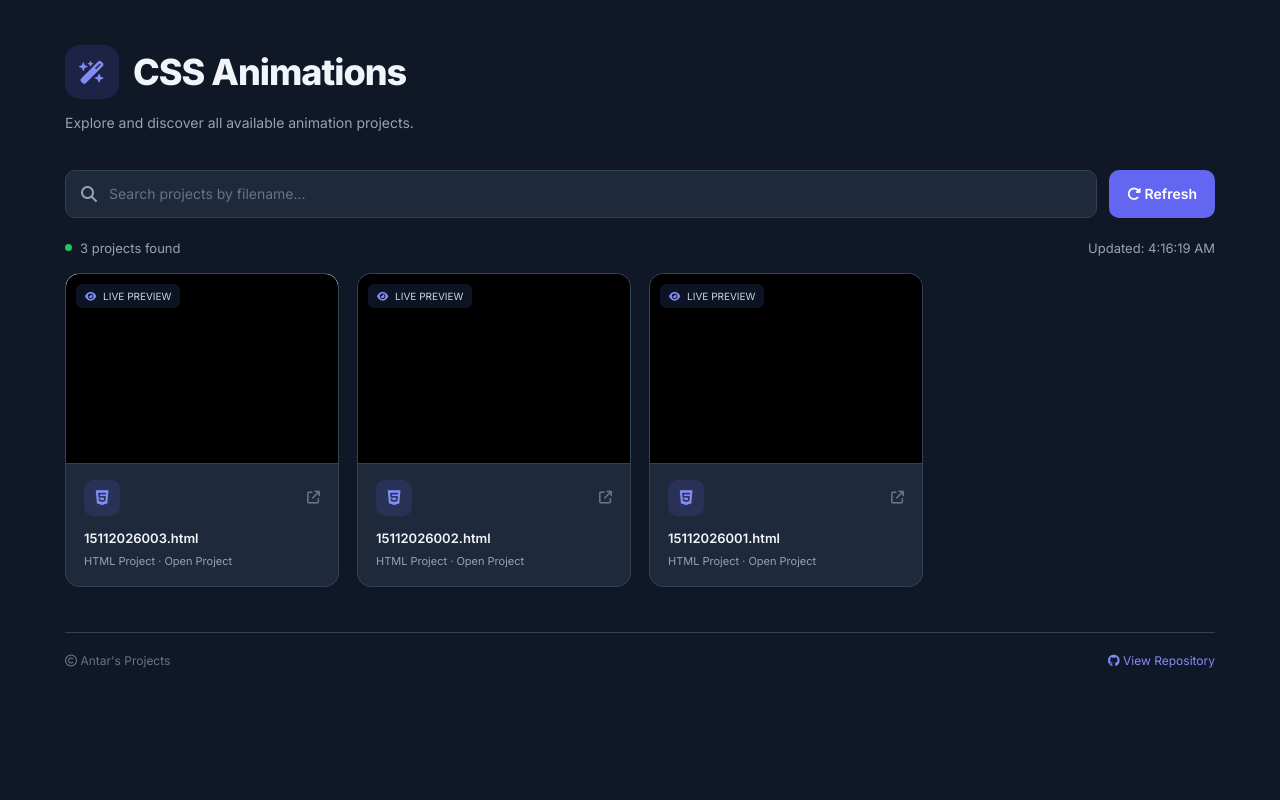
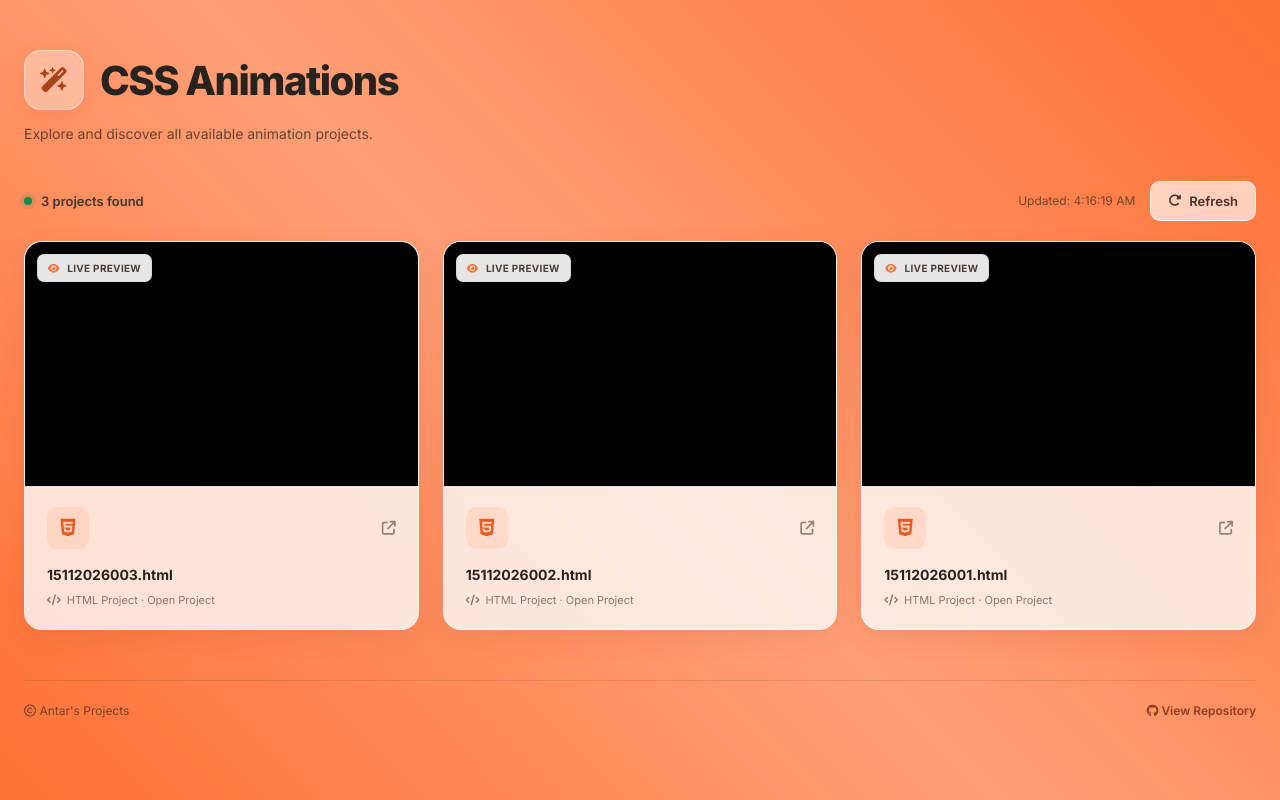
Before and after one commit to antargfx/antargfx.github.io, a plain HTML site: page animation-css/index.html in a window 1280 px wide. Drawn offline with Linux system fonts and the light colour scheme.

Commit message:
Update index.html

```diff
--- a/animation-css/index.html
+++ b/animation-css/index.html
@@ -1,10 +1,11 @@
 
 <!DOCTYPE html>
 <html lang="en">
+
 <head>
   <meta charset="UTF-8">
   <meta name="viewport" content="width=device-width, initial-scale=1.0">
-  <meta name="theme-color" content="#101827">
+  <meta name="theme-color" content="#FF7033">
 
   <title>CSS Animations | Antar's Projects</title>
 
@@ -18,17 +19,13 @@
 
   <style>
     :root {
-      --bg: #101827;
-      --card: #1e293b;
-      --card-hover: #263449;
-      --primary: #6366f1;
-      --primary-hover: #4f46e5;
-      --text: #f1f5f9;
-      --muted: #94a3b8;
-      --border: #334155;
-      --success: #22c55e;
-      --danger: #f87171;
-      --radius: 14px;
+      --ink: #252525;
+      --muted: #777777;
+      --primary: #FF7033;
+      --primary-dark: #e85b20;
+      --border: rgba(50, 40, 30, .10);
+      --card-bg: rgba(255, 255, 255, .78);
+      --radius: 18px;
     }
 
     * {
@@ -37,20 +34,35 @@
       box-sizing: border-box;
     }
 
-    body {
-      font-family: 'Inter', sans-serif;
-      background: var(--bg);
-      color: var(--text);
-      min-height: 100vh;
-      padding: 45px 20px;
+    html {
+      font-family: Inter, ui-sans-serif, system-ui, -apple-system,
+        BlinkMacSystemFont, "Segoe UI", sans-serif;
+      color: var(--ink);
+      background-color: #FF7033;
+      background-image: linear-gradient(
+        45deg,
+        rgba(255,112,51,.05) 0%,
+        rgba(255,255,255,.33) 48%,
+        rgba(255,112,51,.04) 100%
+      );
+      background-repeat: no-repeat;
+      background-attachment: fixed;
+      background-size: 100% 100%;
+      min-height: 100%;
     }
 
-    button, input {
+    body {
+      min-height: 100vh;
+      padding: 50px 24px;
+      background: transparent;
+    }
+
+    button {
       font: inherit;
     }
 
     .container {
-      max-width: 1150px;
+      max-width: 1400px;
       width: 100%;
       margin: auto;
     }
@@ -64,128 +76,103 @@
     .header-top {
       display: flex;
       align-items: center;
-      gap: 14px;
+      gap: 16px;
       margin-bottom: 12px;
     }
 
     .header-icon {
-      width: 54px;
-      height: 54px;
+      width: 60px;
+      height: 60px;
       display: grid;
       place-items: center;
-      background: rgba(99,102,241,.15);
-      color: #818cf8;
-      border-radius: 15px;
-      font-size: 23px;
+      background: rgba(255,255,255,.35);
+      color: #a9431b;
+      border: 1px solid rgba(255,255,255,.45);
+      border-radius: 17px;
+      font-size: 25px;
+      box-shadow: 0 5px 20px rgba(120,50,20,.08);
     }
 
     .header h1 {
-      font-size: clamp(25px,5vw,36px);
+      font-size: clamp(27px, 5vw, 40px);
       font-weight: 800;
-      letter-spacing: -1px;
+      letter-spacing: -1.5px;
+      color: #29231f;
     }
 
     .header p {
-      color: var(--muted);
+      color: rgba(41,35,31,.72);
       font-size: 14px;
       line-height: 1.7;
     }
 
-    /* TOOLBAR */
-
-    .toolbar {
-      display: flex;
-      gap: 12px;
-      margin-bottom: 22px;
-    }
-
-    .search-box {
-      position: relative;
-      flex: 1;
-    }
-
-    .search-box i {
-      position: absolute;
-      left: 16px;
-      top: 50%;
-      transform: translateY(-50%);
-      color: var(--muted);
-      pointer-events: none;
-    }
-
-    #search {
-      width: 100%;
-      height: 48px;
-      padding: 0 15px 0 43px;
-      background: var(--card);
-      border: 1px solid var(--border);
-      border-radius: 10px;
-      outline: none;
-      color: white;
-      font-size: 14px;
-    }
-
-    #search:focus {
-      border-color: var(--primary);
-    }
-
-    #search::placeholder {
-      color: #64748b;
-    }
-
-    #refresh {
-      height: 48px;
-      padding: 0 18px;
-      border: none;
-      border-radius: 10px;
-      background: var(--primary);
-      color: white;
-      cursor: pointer;
-      font-size: 14px;
-      font-weight: 600;
-    }
-
-    #refresh:hover {
-      background: var(--primary-hover);
-    }
-
-    #refresh:disabled {
-      opacity: .6;
-      cursor: wait;
-    }
-
-    /* INFO */
+    /* INFO BAR */
 
     .info {
       display: flex;
       justify-content: space-between;
       align-items: center;
       flex-wrap: wrap;
-      gap: 10px;
-      margin-bottom: 17px;
-      color: var(--muted);
-      font-size: 13px;
+      gap: 12px;
+      margin-bottom: 20px;
     }
 
     .info-left {
       display: flex;
       align-items: center;
-      gap: 8px;
+      gap: 9px;
+      font-size: 13px;
+      font-weight: 600;
+      color: #45352c;
     }
 
     .status-dot {
-      width: 7px;
-      height: 7px;
+      width: 8px;
+      height: 8px;
       border-radius: 50%;
-      background: var(--success);
+      background: #16894c;
+      box-shadow: 0 0 0 4px rgba(22,137,76,.12);
     }
 
-    /* GRID */
+    #lastUpdated {
+      font-size: 12px;
+      color: rgba(41,35,31,.65);
+    }
+
+    /* REFRESH BUTTON */
+
+    .refresh-btn {
+      display: inline-flex;
+      align-items: center;
+      gap: 8px;
+      padding: 11px 17px;
+      background: rgba(255,255,255,.65);
+      color: #4b3024;
+      border: 1px solid rgba(255,255,255,.75);
+      border-radius: 10px;
+      cursor: pointer;
+      font-size: 13px;
+      font-weight: 600;
+      transition: .2s;
+    }
+
+    .refresh-btn:hover {
+      background: white;
+      transform: translateY(-2px);
+      box-shadow: 0 5px 15px rgba(100,40,15,.08);
+    }
+
+    .refresh-btn:disabled {
+      opacity: .6;
+      cursor: wait;
+    }
+
+    /* PROJECT GRID */
 
     .file-grid {
       display: grid;
-      grid-template-columns: repeat(auto-fill, minmax(250px, 1fr));
-      gap: 18px;
+      grid-template-columns: repeat(3, minmax(0, 1fr));
+      gap: 24px;
     }
 
     /* PROJECT CARD */
@@ -196,18 +183,19 @@
       min-width: 0;
       overflow: hidden;
       text-decoration: none;
-      color: var(--text);
-      background: var(--card);
-      border: 1px solid var(--border);
+      color: var(--ink);
+      background: var(--card-bg);
+      border: 1px solid rgba(255,255,255,.65);
       border-radius: var(--radius);
-      transition: .25s ease;
+      box-shadow: 0 8px 28px rgba(95,44,20,.09);
+      backdrop-filter: blur(12px);
+      -webkit-backdrop-filter: blur(12px);
+      transition: transform .25s ease, box-shadow .25s ease;
     }
 
     .file-card:hover {
-      transform: translateY(-4px);
-      border-color: var(--primary);
-      background: var(--card-hover);
-      box-shadow: 0 12px 30px rgba(0,0,0,.2);
+      transform: translateY(-6px);
+      box-shadow: 0 16px 38px rgba(95,44,20,.17);
     }
 
     /* LIVE PREVIEW */
@@ -215,124 +203,121 @@
     .preview-container {
       position: relative;
       width: 100%;
-      height: 190px;
+      height: 245px;
       overflow: hidden;
-      background: #e2e8f0;
-      border-bottom: 1px solid var(--border);
+      background: #f1f1f1;
+      border-bottom: 1px solid rgba(0,0,0,.07);
     }
 
     .preview-frame {
       display: block;
       width: 100%;
       height: 100%;
-      border: 0;
+      border: none;
       background: white;
       pointer-events: none;
     }
 
-    .preview-loading {
+    .preview-label {
+      position: absolute;
+      top: 12px;
+      left: 12px;
+      z-index: 2;
+      padding: 7px 10px;
+      background: rgba(255,255,255,.9);
+      color: #4c4038;
+      border: 1px solid rgba(0,0,0,.06);
+      border-radius: 7px;
+      font-size: 10px;
+      font-weight: 700;
+      letter-spacing: .3px;
+      pointer-events: none;
+      box-shadow: 0 2px 8px rgba(0,0,0,.06);
+    }
+
+    .preview-label i {
+      color: var(--primary);
+      margin-right: 5px;
+    }
+
+    .preview-loading,
+    .preview-failed {
       position: absolute;
       inset: 0;
       display: grid;
       place-items: center;
-      background: #1e293b;
-      color: #94a3b8;
-      font-size: 12px;
-      pointer-events: none;
-      transition: opacity .3s;
-    }
-
-    .preview-loading i {
-      font-size: 23px;
-      margin-bottom: 8px;
-      display: block;
-    }
-
-    .preview-loading.hidden {
-      opacity: 0;
-    }
-
-    .preview-label {
-      position: absolute;
-      top: 10px;
-      left: 10px;
-      background: rgba(15,23,42,.85);
-      color: #cbd5e1;
-      padding: 6px 9px;
-      border-radius: 6px;
-      font-size: 10px;
-      z-index: 2;
-      pointer-events: none;
-    }
-
-    .preview-label i {
-      color: #818cf8;
-      margin-right: 4px;
-    }
-
-    .preview-failed {
-      position: absolute;
-      inset: 0;
-      display: none;
-      place-items: center;
-      color: #94a3b8;
-      background: #1e293b;
+      background: #fff9f5;
+      color: #9b7967;
       font-size: 12px;
       text-align: center;
       pointer-events: none;
     }
 
+    .preview-loading i,
     .preview-failed i {
       display: block;
       font-size: 25px;
       margin-bottom: 10px;
+      color: var(--primary);
     }
 
-    /* CARD DETAILS */
+    .preview-loading.hidden {
+      display: none;
+    }
+
+    .preview-failed {
+      display: none;
+    }
+
+    /* PROJECT DETAILS */
 
     .file-details {
-      padding: 16px 18px 18px;
+      padding: 20px 22px 22px;
     }
 
     .file-card-top {
       display: flex;
+      justify-content: space-between;
       align-items: center;
-      justify-content: space-between;
-      margin-bottom: 13px;
+      margin-bottom: 15px;
     }
 
     .file-icon {
-      width: 36px;
-      height: 36px;
+      width: 42px;
+      height: 42px;
       display: grid;
       place-items: center;
-      background: rgba(99,102,241,.15);
-      color: #818cf8;
-      border-radius: 9px;
-      font-size: 17px;
+      background: rgba(255,112,51,.12);
+      color: #e75c24;
+      border-radius: 11px;
+      font-size: 20px;
     }
 
     .open-icon {
-      color: #64748b;
-      font-size: 13px;
+      color: #9a8173;
+      font-size: 14px;
       transition: .2s;
     }
 
     .file-card:hover .open-icon {
-      color: #a5b4fc;
-      transform: translate(2px,-2px);
+      color: var(--primary-dark);
+      transform: translate(3px,-3px);
     }
 
     .file-name {
-      font-size: 13px;
-      font-weight: 600;
-      line-height: 1.5;
+      font-size: 14px;
+      font-weight: 700;
+      line-height: 1.6;
       overflow-wrap: anywhere;
+      color: #29231f;
     }
 
     .file-type {
-      margin-top: 6px;
-      color: var(--muted);
+      display: flex;
+      align-items: center;
+      gap: 6px;
+      margin-top: 7px;
+      color: #8b7669;
       font-size: 11px;
     }
 
@@ -341,24 +326,25 @@
     .status {
       grid-column: 1 / -1;
       text-align: center;
-      padding: 65px 15px;
-      color: var(--muted);
-      background: var(--card);
-      border: 1px solid var(--border);
+      padding: 75px 20px;
+      color: #80675a;
+      background: rgba(255,255,255,.65);
+      border: 1px solid rgba(255,255,255,.7);
       border-radius: var(--radius);
+      box-shadow: 0 8px 28px rgba(95,44,20,.06);
     }
 
     .status > i {
-      font-size: 30px;
+      font-size: 34px;
       margin-bottom: 18px;
       display: block;
-      color: #818cf8;
+      color: var(--primary-dark);
     }
 
     .status h3 {
-      color: var(--text);
-      font-size: 16px;
-      margin-bottom: 8px;
+      color: #29231f;
+      font-size: 17px;
+      margin-bottom: 9px;
     }
 
     .status p {
@@ -368,88 +354,82 @@
     }
 
     .error-text {
-      color: var(--danger);
+      color: #c0392b;
     }
 
     .retry-btn {
       margin-top: 18px;
-      padding: 10px 17px;
+      padding: 11px 18px;
       background: var(--primary);
       color: white;
       border: none;
-      border-radius: 8px;
+      border-radius: 9px;
       cursor: pointer;
+      font-weight: 600;
     }
 
     /* FOOTER */
 
     .footer {
-      margin-top: 45px;
-      padding-top: 20px;
-      border-top: 1px solid var(--border);
+      margin-top: 50px;
+      padding-top: 22px;
+      border-top: 1px solid rgba(80,45,25,.15);
       display: flex;
       justify-content: space-between;
       align-items: center;
       flex-wrap: wrap;
       gap: 12px;
-      color: #64748b;
+      color: rgba(41,35,31,.65);
       font-size: 12px;
     }
 
     .footer a {
-      color: #818cf8;
+      color: #8f3d1e;
       text-decoration: none;
+      font-weight: 600;
     }
 
     .footer a:hover {
-      color: #a5b4fc;
+      color: #54210d;
     }
 
     /* RESPONSIVE */
 
+    @media (max-width: 1000px) {
+      .file-grid {
+        grid-template-columns: repeat(2, minmax(0, 1fr));
+      }
+
+      .preview-container {
+        height: 220px;
+      }
+    }
+
     @media (max-width: 600px) {
       body {
-        padding: 28px 15px;
-      }
-
-      .toolbar {
-        flex-direction: column;
-      }
-
-      #refresh {
-        width: 100%;
+        padding: 30px 15px;
       }
 
       .file-grid {
-        grid-template-columns: repeat(2,minmax(0,1fr));
-        gap: 11px;
+        grid-template-columns: 1fr;
+        gap: 18px;
       }
 
       .preview-container {
-        height: 135px;
+        height: 230px;
       }
 
       .file-details {
-        padding: 12px;
+        padding: 17px;
       }
 
-      .file-name {
-        font-size: 12px;
+      .header h1 {
+        letter-spacing: -1px;
       }
 
       .footer {
         justify-content: center;
         text-align: center;
-      }
-    }
-
-    @media (max-width: 350px) {
-      .file-grid {
-        grid-template-columns: 1fr;
-      }
-
-      .preview-container {
-        height: 190px;
       }
     }
 
@@ -480,28 +460,6 @@
     </header>
 
 
-    <!-- SEARCH -->
-    <div class="toolbar">
-
-      <div class="search-box">
-        <i class="fa-solid fa-magnifying-glass"></i>
-
-        <input
-          type="search"
-          id="search"
-          placeholder="Search projects by filename..."
-          autocomplete="off"
-        >
-      </div>
-
-      <button id="refresh" onclick="loadFiles()">
-        <i class="fa-solid fa-rotate-right"></i>
-        Refresh
-      </button>
-
-    </div>
-
-
     <!-- INFO -->
     <div class="info">
 
@@ -510,7 +468,16 @@
         <span id="fileCount">Loading projects...</span>
       </div>
 
-      <span id="lastUpdated"></span>
+      <div style="display:flex;align-items:center;gap:15px;flex-wrap:wrap">
+
+        <span id="lastUpdated"></span>
+
+        <button class="refresh-btn" id="refresh" onclick="loadFiles()">
+          <i class="fa-solid fa-rotate-right"></i>
+          Refresh
+        </button>
+
+      </div>
 
     </div>
 
@@ -561,13 +528,12 @@
 
 
     // =====================================
-    // ELEMENTS
+    // DOM ELEMENTS
     // =====================================
 
     const fileList = document.getElementById("fileList");
     const fileCount = document.getElementById("fileCount");
     const lastUpdated = document.getElementById("lastUpdated");
-    const searchInput = document.getElementById("search");
     const refreshButton = document.getElementById("refresh");
 
 
@@ -586,6 +552,7 @@
       `;
 
       fileCount.textContent = "Fetching projects...";
+
       refreshButton.disabled = true;
 
       refreshButton.innerHTML = `
@@ -620,7 +587,6 @@
           !name.includes("\\")
         );
 
-        // Newest filename first
         allFiles.sort((a, b) =>
           b.localeCompare(a, undefined, {
             numeric: true,
@@ -643,15 +609,11 @@
 
         fileList.innerHTML = `
           <div class="status">
-            <i class="fa-solid fa-triangle-exclamation"
-               style="color:#f87171"></i>
-
+            <i class="fa-solid fa-triangle-exclamation"></i>
             <h3>Something went wrong!</h3>
-
             <p class="error-text">
               ${escapeHTML(error.message)}
             </p>
-
             <button class="retry-btn" onclick="loadFiles()">
               <i class="fa-solid fa-rotate-right"></i>
               Try Again
@@ -676,7 +638,7 @@
 
 
     // =====================================
-    // RENDER PROJECT CARDS WITH PREVIEWS
+    // RENDER PROJECT CARDS
     // =====================================
 
     function renderFiles(files) {
@@ -690,7 +652,7 @@
           <div class="status">
             <i class="fa-regular fa-folder-open"></i>
             <h3>No projects found</h3>
-            <p>No matching HTML files were found.</p>
+            <p>No HTML files were found.</p>
           </div>
         `;
 
@@ -702,7 +664,6 @@
 
         const safeName = escapeHTML(name);
         const fileURL = "./" + encodeURIComponent(name);
-
         const frameID = "preview-" + index;
 
         return `
@@ -714,7 +675,7 @@
             rel="noopener noreferrer"
           >
 
-            <!-- LIVE PREVIEW -->
+            <!-- PREVIEW -->
             <div class="preview-container">
 
               <div class="preview-label">
@@ -750,7 +711,7 @@
             </div>
 
 
-            <!-- PROJECT DETAILS -->
+            <!-- DETAILS -->
             <div class="file-details">
 
               <div class="file-card-top">
@@ -768,6 +729,7 @@
               </div>
 
               <div class="file-type">
+                <i class="fa-solid fa-code"></i>
                 HTML Project · Open Project
               </div>
 
@@ -780,7 +742,7 @@
       }).join("");
 
 
-      // Attach iframe preview events
+      // PREVIEW LOAD EVENTS
       files.forEach((name, index) => {
 
         const frameID = "preview-" + index;
@@ -790,51 +752,24 @@
         const failed = document.getElementById(frameID + "-failed");
 
         frame.addEventListener("load", () => {
-
           loading.classList.add("hidden");
           failed.style.display = "none";
-
         });
 
         frame.addEventListener("error", () => {
-
           loading.classList.add("hidden");
           failed.style.display = "grid";
-
         });
 
-        // Fallback if the preview does not load
         setTimeout(() => {
-
-          if (!frame.contentDocument?.readyState ||
-              frame.contentDocument.readyState === "loading") {
-
+          if (loading && loading.isConnected) {
             loading.classList.add("hidden");
-
           }
-
-        }, 12000);
+        }, 15000);
 
       });
 
     }
-
-
-    // =====================================
-    // SEARCH
-    // =====================================
-
-    searchInput.addEventListener("input", function() {
-
-      const keyword = this.value.toLowerCase().trim();
-
-      const filtered = allFiles.filter(name =>
-        name.toLowerCase().includes(keyword)
-      );
-
-      renderFiles(filtered);
-
-    });
 
 
     // =====================================
```
